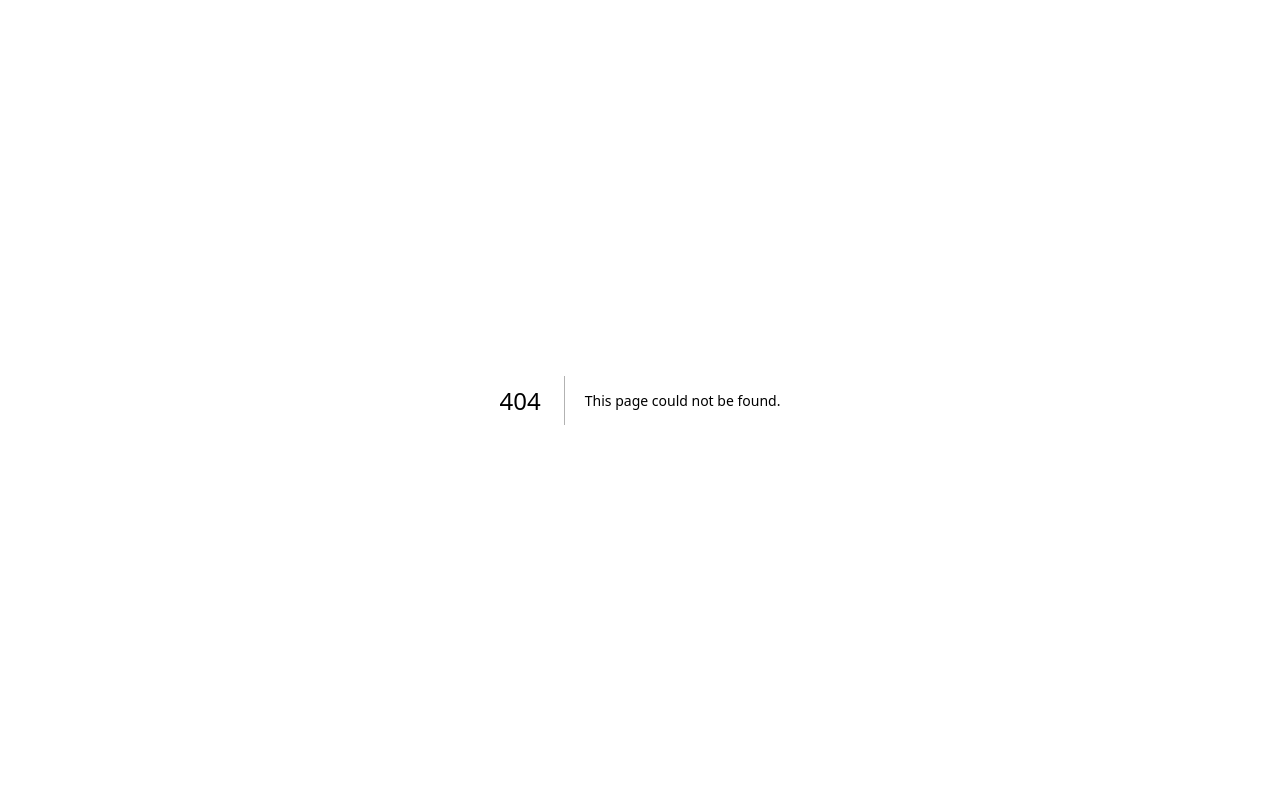
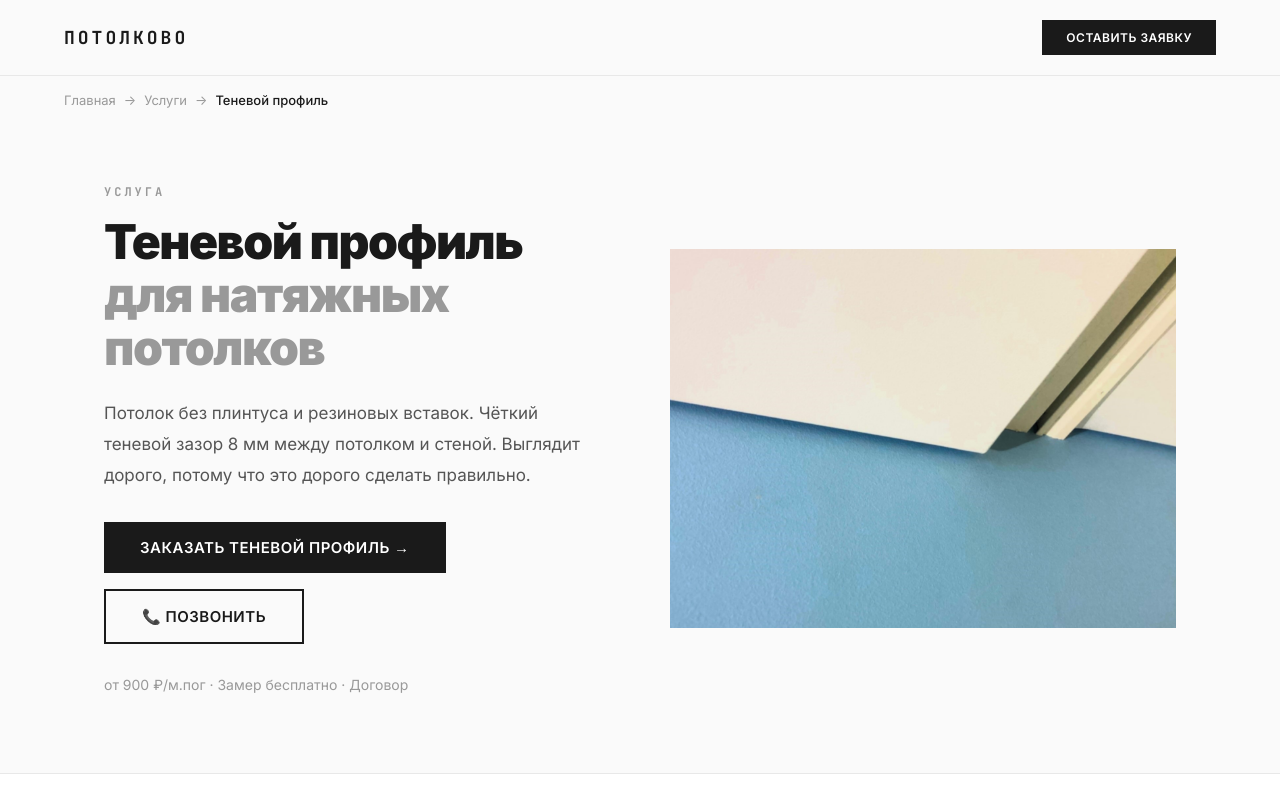
Before and after one commit to svladimirtsk-crypto/nextjs-potolkovo, a Next.js app: page /uslugi/tenevoy-profil in a window 1280 px wide. Before the commit this address had no page. Shown: the top 800 px of the page. Built offline with nearby package versions, Linux system fonts and the light colour scheme.

Commit message:
Create page.tsx

```diff
--- /dev/null
+++ b/app/uslugi/tenevoy-profil/page.tsx
@@ -0,0 +1,47 @@
+import type { Metadata } from "next";
+import ServicePageLayout from "../_components/ServicePageLayout";
+
+export const metadata: Metadata = {
+  title: "Теневой профиль для натяжных потолков в Москве — ПОТОЛКОВО",
+  description: "Установка натяжных потолков с теневым профилем в Москве и МО. Чёткий зазор 8 мм, без плинтуса. Частный мастер, 15+ лет. Замер бесплатно.",
+  keywords: "теневой профиль, натяжной потолок без плинтуса, теневой зазор, shadow gap, натяжные потолки москва",
+};
+
+export default function Page() {
+  return (
+    <ServicePageLayout
+      breadcrumb="Теневой профиль"
+      badge="Услуга"
+      h1="Теневой профиль"
+      h1sub="для натяжных потолков"
+      description="Потолок без плинтуса и резиновых вставок. Чёткий теневой зазор 8 мм между потолком и стеной. Выглядит дорого, потому что это дорого сделать правильно."
+      ctaText="Заказать теневой профиль"
+      price="от 900 ₽/м.пог"
+      image="/svc-shadow.jpeg"
+      imageAlt="Теневой профиль для натяжного потолка в Москве"
+      sectionTitle="Что такое теневой профиль?"
+      sectionParagraphs={[
+        "Теневой профиль — это специальный алюминиевый профиль, который создаёт аккуратный зазор между натяжным потолком и стеной. Никаких плинтусов, никаких резиновых вставок.",
+        "Зазор составляет 8 мм и создаёт характерную тень — отсюда название. Потолок выглядит как самостоятельная плоскость, «парящая» отдельно от стен.",
+        "Теневой профиль идеально скрывает неровности стен, работает с любым покрытием стен и придаёт интерьеру дизайнерский вид.",
+      ]}
+      advantagesTitle="Преимущества"
+      advantages={[
+        { icon: "◇", title: "Без плинтуса", desc: "Чистая линия без пластиковых накладок" },
+        { icon: "□", title: "Скрывает неровности", desc: "Зазор компенсирует кривизну стен" },
+        { icon: "△", title: "Любые стены", desc: "Обои, покраска, штукатурка, кирпич" },
+        { icon: "○", title: "Долговечность", desc: "Алюминий не желтеет и не деформируется" },
+      ]}
+      otherServices={[
+        ["Парящие потолки", "/uslugi/paryashchie-potolki"],
+        ["Световые линии", "/uslugi/svetovye-linii"],
+        ["Трековое освещение", "/uslugi/trekovoe-osveshchenie"],
+        ["Скрытые карнизы", "/uslugi/skrytye-karnizy"],
+        ["Индивидуальные проекты", "/uslugi/individualnye-proekty"],
+        ["Продажа трек-света", "/uslugi/prodazha-trekovogo-osveshcheniya"],
+        ["Простые потолки", "/uslugi/prostye-potolki"],
+        ["Светопрозрачные потолки", "/uslugi/svetoprozrachnye-potolki"],
+      ]}
+    />
+  );
+}
```
